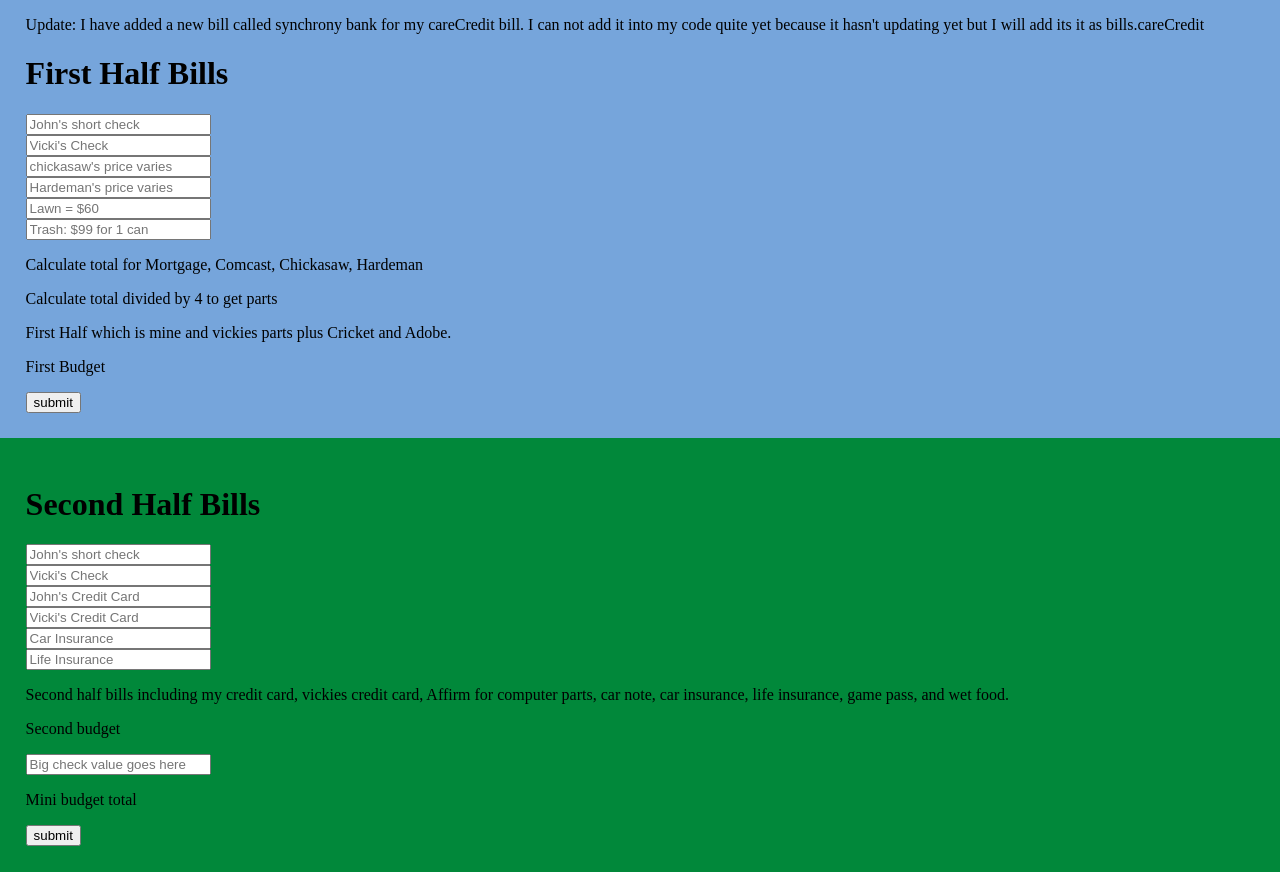
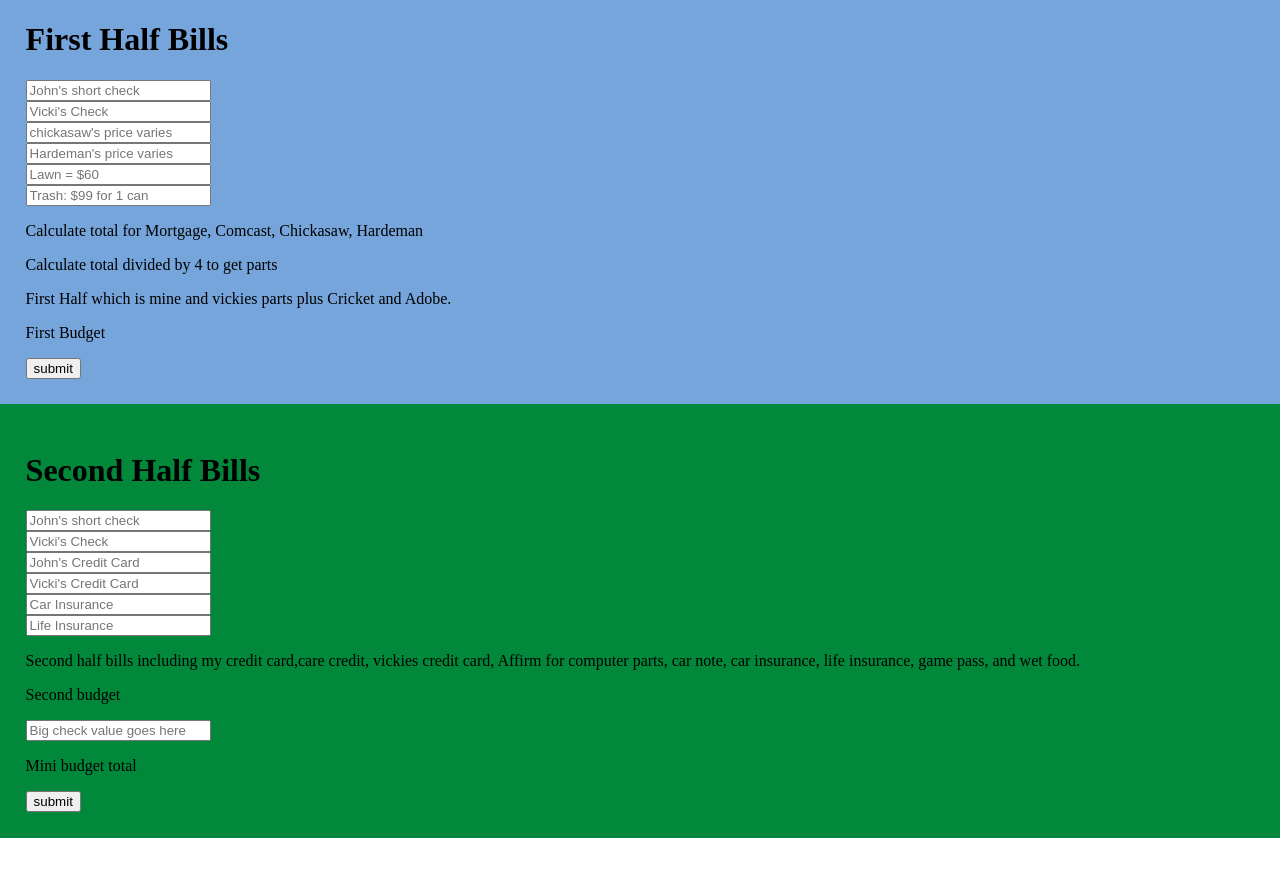
Before and after one commit to Jwfrank3/calculator, a plain HTML site: page index.html in a window 1280 px wide. After the commit the page ends 838 px from the top, so only its background shows below. Drawn offline with Linux system fonts and the light colour scheme.

Commit message:
Update index.html

```diff
--- a/index.html
+++ b/index.html
@@ -6,7 +6,6 @@
 </head>
 <body>
   <div class="first-bills">
-    <p>Update: I have added a new bill called synchrony bank for my careCredit bill.  I can not add it into my code quite yet because it hasn't updating yet but I will add its it as bills.careCredit</p>
     <h1>First Half Bills</h1>
     <input type="text" class="js-input-myCheck1" placeholder="John's short check">
     <br>
@@ -57,7 +56,7 @@
     <input type="text" class="js-input-lifeInsurance" placeholder="Life Insurance">
     <br>
     <p class="second-half">
-      Second half bills including my credit card, vickies credit card, Affirm for computer parts, car
+      Second half bills including my credit card,care credit, vickies credit card, Affirm for computer parts, car
       note, car insurance, life insurance, game pass, and wet food.
     </p>
     <p class="js-paragraph-second-budget">Second budget</p>
```
